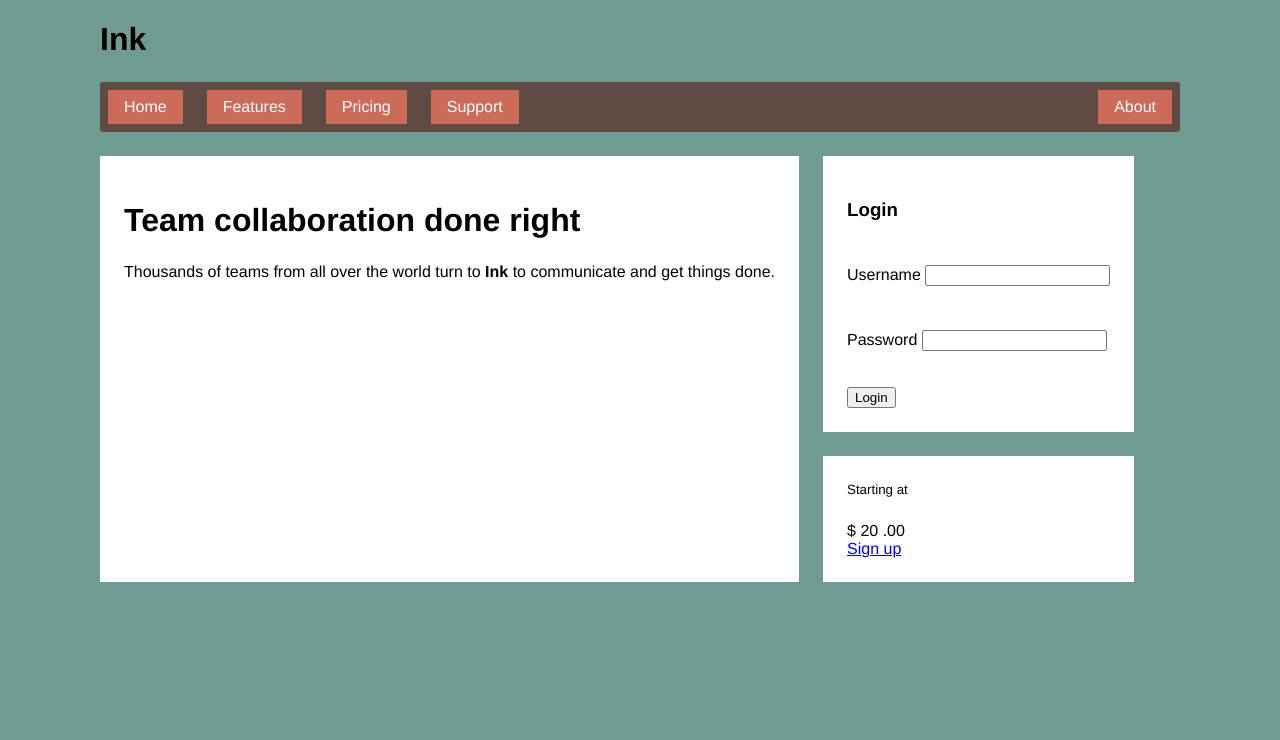
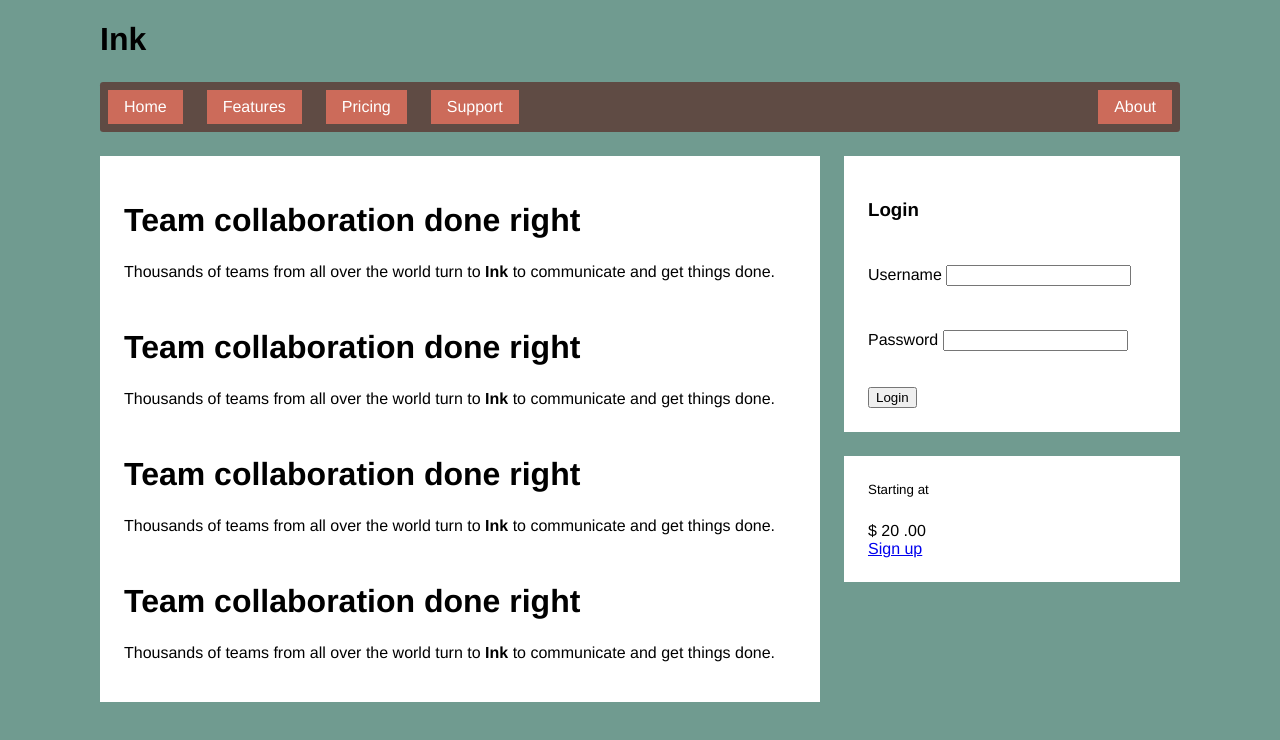
Before and after one commit to jdsutherland/css-in-depth, a plain HTML site: page ch05-flexbox/index.html in a window 1280 px wide. Drawn offline with Linux system fonts and the light colour scheme.

Commit message:
Main tile grows behind height of sidebar

```diff
--- a/ch05-flexbox/index.html
+++ b/ch05-flexbox/index.html
@@ -21,6 +21,18 @@
     </nav>
     <main class="flex">
       <div class="column-main tile">
+        <h1>Team collaboration done right</h1>
+        <p>Thousands of teams from all over the
+          world turn to <b>Ink</b> to communicate
+          and get things done.</p>
+        <h1>Team collaboration done right</h1>
+        <p>Thousands of teams from all over the
+          world turn to <b>Ink</b> to communicate
+          and get things done.</p>
+        <h1>Team collaboration done right</h1>
+        <p>Thousands of teams from all over the
+          world turn to <b>Ink</b> to communicate
+          and get things done.</p>
         <h1>Team collaboration done right</h1>
         <p>Thousands of teams from all over the
           world turn to <b>Ink</b> to communicate
--- a/ch05-flexbox/style.css
+++ b/ch05-flexbox/style.css
@@ -63,3 +63,11 @@ body * + * {
   margin-top: 0;
   margin-left: 1.5em;
 }
+
+.column-main {
+  flex: 2;
+}
+
+.column-sidebar {
+  flex: 1;
+}
```
